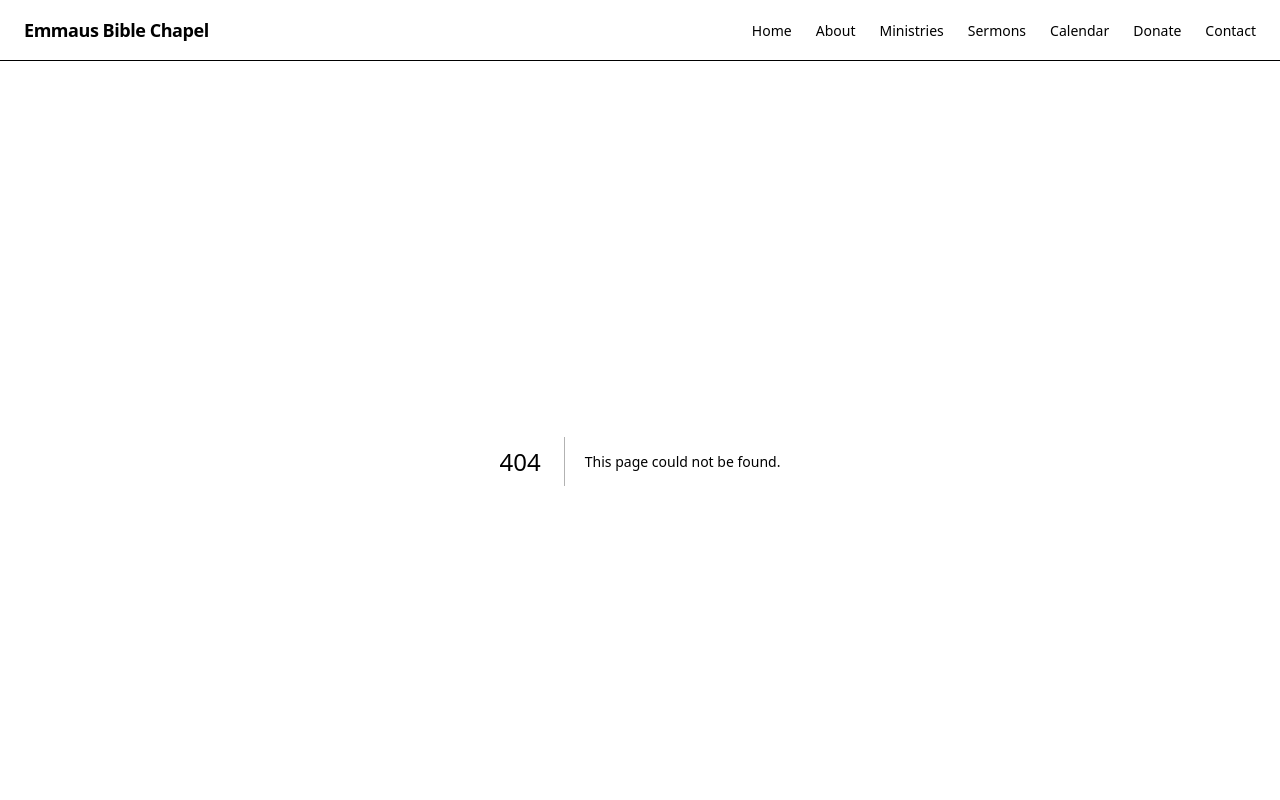
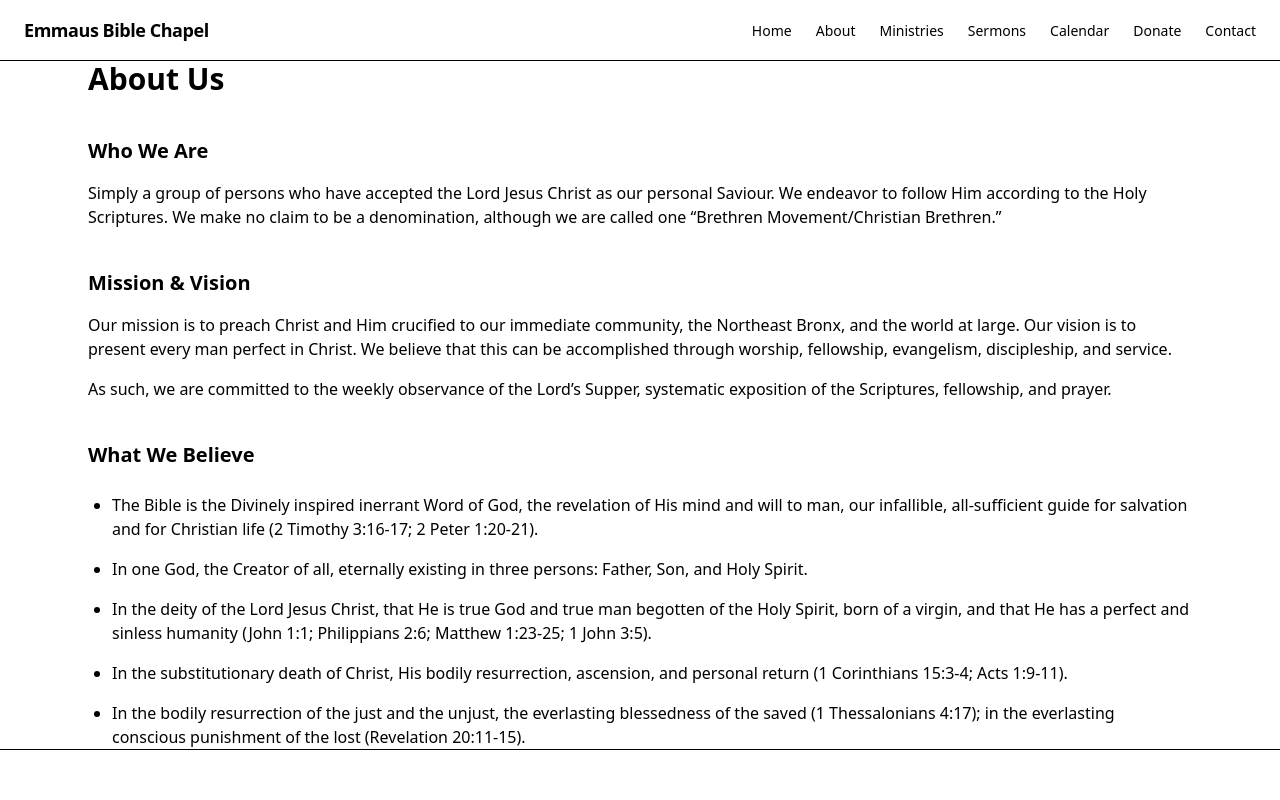
Before and after one commit to Dwaynew85/emmaus-bible-chapel, a Next.js app: page /about in a window 1280 px wide. Before the commit this address had no page. Shown: the top 800 px of the page. Built offline with nearby package versions, Linux system fonts and the light colour scheme.

Commit message:
Internal pages

```diff
--- /dev/null
+++ b/app/about/page.tsx
@@ -0,0 +1,75 @@
+import Section from "@/components/layout/Section";
+
+export default function AboutPage() {
+  return (
+    <Section>
+      <h1 className="text-3xl font-semibold">About Us</h1>
+
+      {/* WHO WE ARE */}
+      <div className="mt-10 space-y-4">
+        <h2 className="text-xl font-semibold">Who We Are</h2>
+        <p className="text-foreground/80">
+          Simply a group of persons who have accepted the Lord Jesus Christ as
+          our personal Saviour. We endeavor to follow Him according to the Holy
+          Scriptures. We make no claim to be a denomination, although we are
+          called one “Brethren Movement/Christian Brethren.”
+        </p>
+      </div>
+
+      {/* MISSION / VISION */}
+      <div className="mt-10 space-y-4">
+        <h2 className="text-xl font-semibold">Mission & Vision</h2>
+        <p className="text-foreground/80">
+          Our mission is to preach Christ and Him crucified to our immediate
+          community, the Northeast Bronx, and the world at large. Our vision is
+          to present every man perfect in Christ. We believe that this can be
+          accomplished through worship, fellowship, evangelism, discipleship,
+          and service.
+        </p>
+        <p className="text-foreground/80">
+          As such, we are committed to the weekly observance of the Lord’s
+          Supper, systematic exposition of the Scriptures, fellowship, and
+          prayer.
+        </p>
+      </div>
+
+      {/* WHAT WE BELIEVE */}
+      <div className="mt-10 space-y-6">
+        <h2 className="text-xl font-semibold">What We Believe</h2>
+
+        <ul className="list-disc space-y-4 pl-6 text-foreground/80">
+          <li>
+            The Bible is the Divinely inspired inerrant Word of God, the
+            revelation of His mind and will to man, our infallible,
+            all-sufficient guide for salvation and for Christian life
+            (2 Timothy 3:16-17; 2 Peter 1:20-21).
+          </li>
+
+          <li>
+            In one God, the Creator of all, eternally existing in three persons:
+            Father, Son, and Holy Spirit.
+          </li>
+
+          <li>
+            In the deity of the Lord Jesus Christ, that He is true God and true
+            man begotten of the Holy Spirit, born of a virgin, and that He has a
+            perfect and sinless humanity (John 1:1; Philippians 2:6; Matthew
+            1:23-25; 1 John 3:5).
+          </li>
+
+          <li>
+            In the substitutionary death of Christ, His bodily resurrection,
+            ascension, and personal return (1 Corinthians 15:3-4; Acts 1:9-11).
+          </li>
+
+          <li>
+            In the bodily resurrection of the just and the unjust, the
+            everlasting blessedness of the saved (1 Thessalonians 4:17); in the
+            everlasting conscious punishment of the lost (Revelation
+            20:11-15).
+          </li>
+        </ul>
+      </div>
+    </Section>
+  );
+}
--- /dev/null
+++ b/app/calendar/page.tsx
@@ -0,0 +1,22 @@
+import Section from "@/components/layout/Section";
+
+export default function CalendarPage() {
+  return (
+    <section className="flex flex-col gap-24">
+      <Section className="text-center">
+        <h1 className="text-3xl font-semibold text-foreground">
+          Calendar
+        </h1>
+        <p className="mt-4 text-foreground/80">
+          Upcoming events and gatherings.
+        </p>
+      </Section>
+
+      <Section>
+        <p className="text-foreground/70">
+          Events calendar integration coming soon.
+        </p>
+      </Section>
+    </section>
+  );
+}
--- /dev/null
+++ b/app/contact/page.tsx
@@ -0,0 +1,22 @@
+import Section from "@/components/layout/Section";
+
+export default function ContactPage() {
+  return (
+    <section className="flex flex-col gap-24">
+      <Section className="text-center">
+        <h1 className="text-3xl font-semibold text-foreground">
+          Contact Us
+        </h1>
+        <p className="mt-4 text-foreground/80">
+          We’d love to hear from you.
+        </p>
+      </Section>
+
+      <Section containerSize="narrow">
+        <p className="text-foreground/70">
+          Contact form coming soon.
+        </p>
+      </Section>
+    </section>
+  );
+}
--- /dev/null
+++ b/app/ministries/page.tsx
@@ -0,0 +1,22 @@
+import Section from "@/components/layout/Section";
+
+export default function MinistriesPage() {
+  return (
+    <section className="flex flex-col gap-24">
+      <Section className="text-center">
+        <h1 className="text-3xl font-semibold text-foreground">
+          Ministries
+        </h1>
+        <p className="mt-4 text-foreground/80">
+          Learn more about the ways to grow, serve, and connect.
+        </p>
+      </Section>
+
+      <Section>
+        <p className="text-foreground/70">
+          Ministry details will be added here.
+        </p>
+      </Section>
+    </section>
+  );
+}
--- /dev/null
+++ b/app/sermons/page.tsx
@@ -0,0 +1,22 @@
+import Section from "@/components/layout/Section";
+
+export default function SermonsPage() {
+  return (
+    <section className="flex flex-col gap-24">
+      <Section className="text-center">
+        <h1 className="text-3xl font-semibold text-foreground">
+          Sermons
+        </h1>
+        <p className="mt-4 text-foreground/80">
+          Watch or listen to recent messages.
+        </p>
+      </Section>
+
+      <Section>
+        <p className="text-foreground/70">
+          Sermon archive coming soon.
+        </p>
+      </Section>
+    </section>
+  );
+}
```
Also changed, not shown: app/donate/page.tsx (added).
